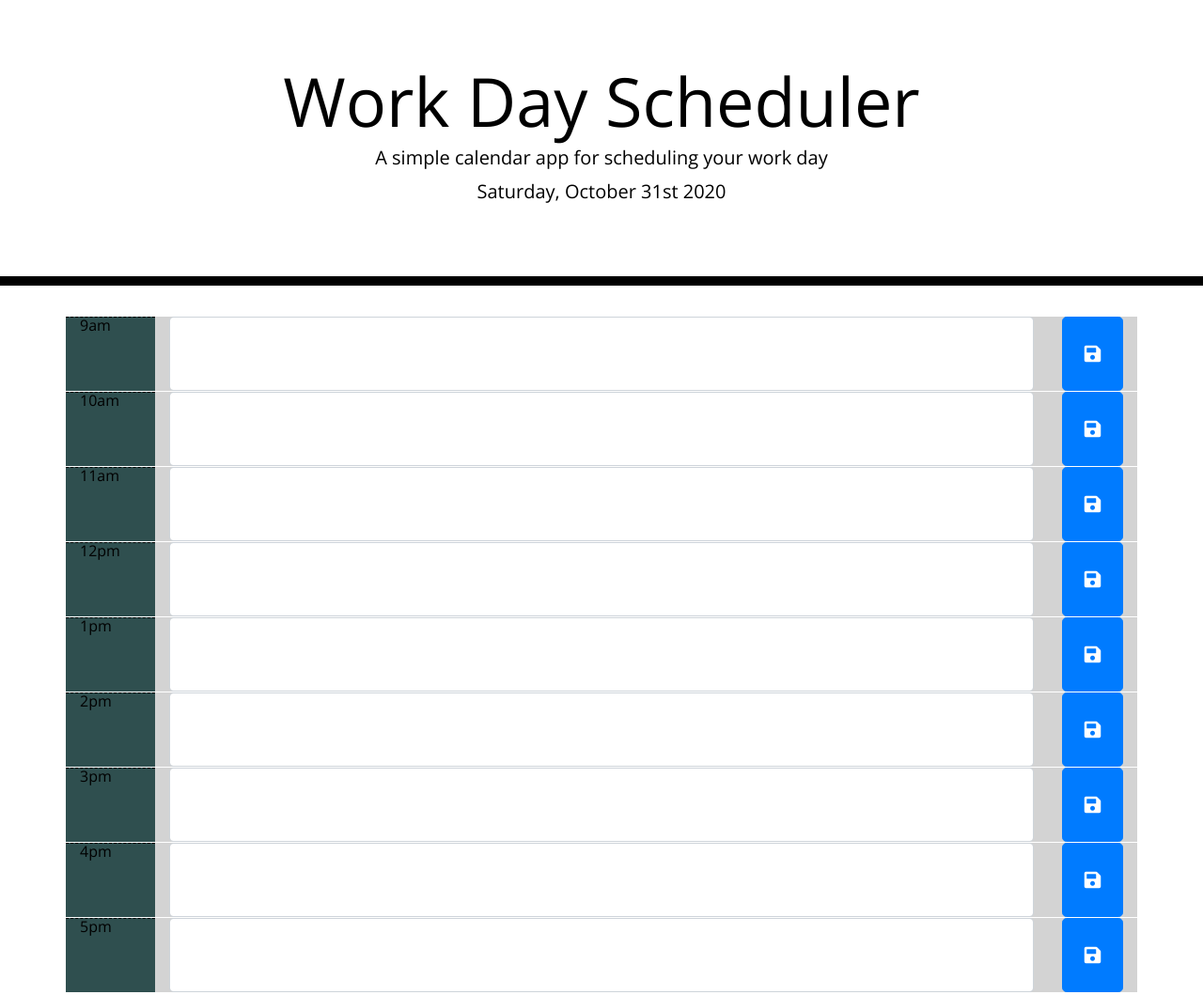
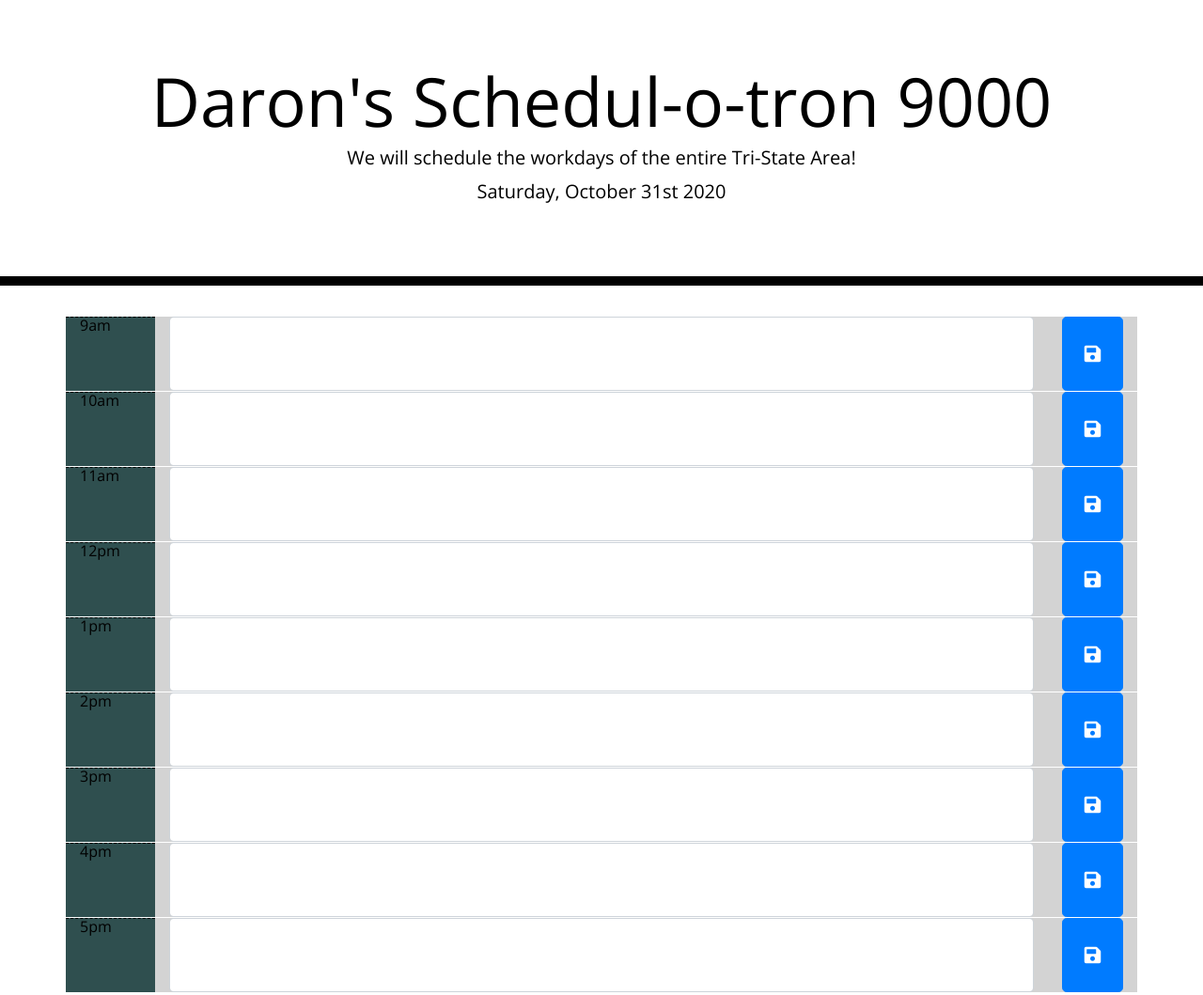
Before and after one commit to DaronSchmit/DaronDayScheduler, a plain HTML site: page index.html in a window 1280 px wide. Shown: the whole page at 94% size. Drawn offline with nearby package versions, Linux system fonts and the light colour scheme.

Commit message:
changed the main header and sub-header

```diff
--- a/index.html
+++ b/index.html
@@ -24,8 +24,8 @@
 
   <body>
     <header class="jumbotron">
-      <h1 class="display-3">Work Day Scheduler</h1>
-      <p class="lead">A simple calendar app for scheduling your work day</p>
+      <h1 class="display-3">Daron's Schedul-o-tron 9000</h1>
+      <p class="lead">We will schedule the workdays of the entire Tri-State Area!</p>
       <p id="currentDay" class="lead"></p>
     </header>
 
```
